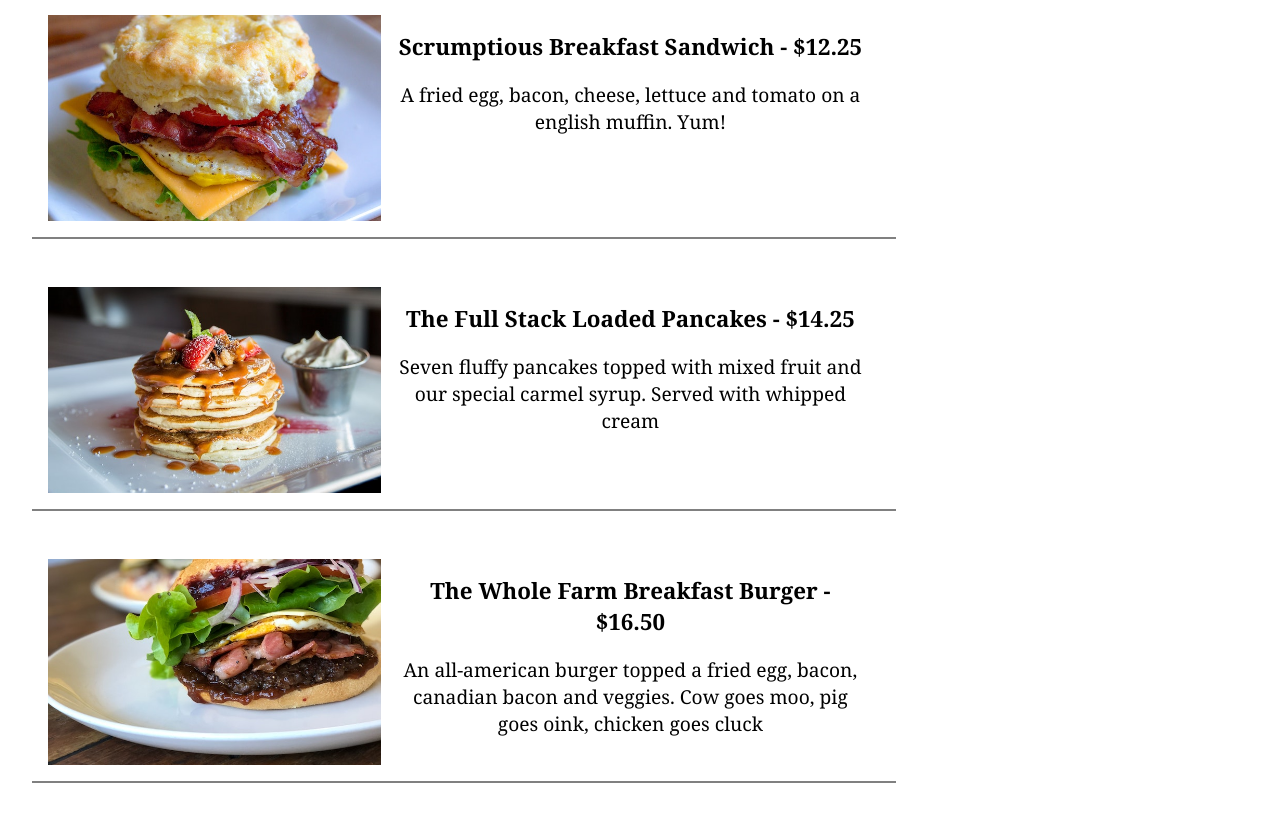
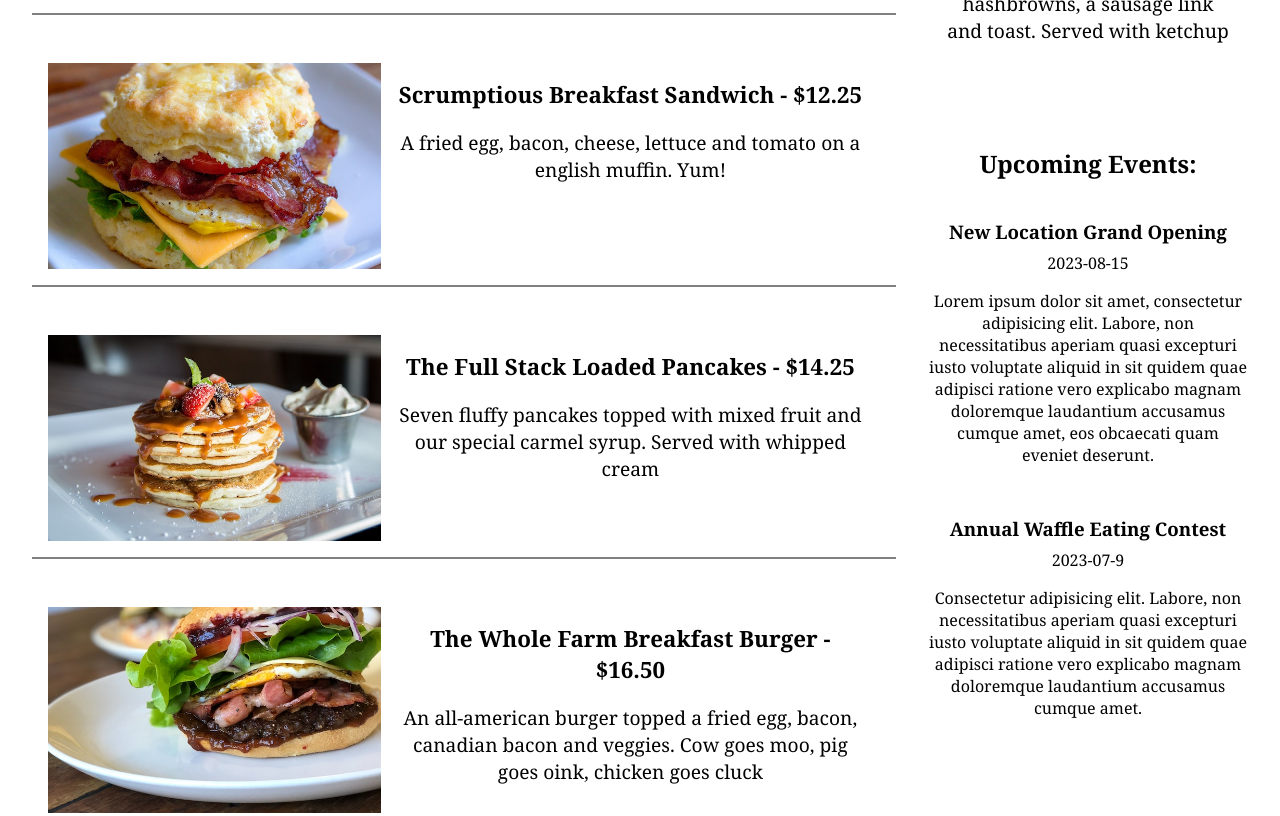
Before and after one commit to KSmith8888/Restaurant-Frontend, a website with bundled scripts: page index.html in a window 1280 px wide. Shown: the part 1101-1917 px from the top of the page. Built offline with nearby package versions, Linux system fonts and the light colour scheme; files whose address does not match are found by name.

Commit message:
Added event data and display functionality

```diff
--- /dev/null
+++ b/assets/default-event-data.json
@@ -0,0 +1,16 @@
+[
+    {
+        "_id": "1",
+        "title": "New Location Grand Opening",
+        "date": "2023-08-15",
+        "content": "Lorem ipsum dolor sit amet, consectetur adipisicing elit. Labore, non necessitatibus aperiam quasi excepturi iusto voluptate aliquid in sit quidem quae adipisci ratione vero explicabo magnam doloremque laudantium accusamus cumque amet, eos obcaecati quam eveniet deserunt.",
+        "__v": 1
+    },
+    {
+        "_id": "2",
+        "title": "Annual Waffle Eating Contest",
+        "date": "2023-07-9",
+        "content": "Consectetur adipisicing elit. Labore, non necessitatibus aperiam quasi excepturi iusto voluptate aliquid in sit quidem quae adipisci ratione vero explicabo magnam doloremque laudantium accusamus cumque amet.",
+        "__v": 1
+    }
+]
--- a/assets/styles/homepage.css
+++ b/assets/styles/homepage.css
@@ -18,6 +18,7 @@ img {
     border-bottom: 3px solid yellow;
     background-color: purple;
     color: yellow;
+    padding: 1.5em 0;
 }
 
 .main-heading {
@@ -33,7 +34,6 @@ img {
 .menu-heading {
     padding: 1em 0 0 2em;
     font-size: 1.5rem;
-    color: purple;
 }
 
 #menu-section {
@@ -50,8 +50,15 @@ img {
     padding: 2em 0 2em 2em;
 }
 
+#sidebar {
+    width: 30%;
+    display: flex;
+    flex-direction: column;
+    align-items: center;
+}
+
 #highlight-menu-item {
-    width: 30%;
+    width: 100%;
     margin: 0;
     padding: 1em;
     display: flex;
@@ -114,6 +121,26 @@ img {
     font-size: 1.2rem;
 }
 
+#events-container {
+    display: flex;
+    flex-direction: column;
+    align-items: center;
+    padding: 0 2em;
+    text-align: center;
+}
+
+.event-title {
+    margin: 1em 0 0 0;
+}
+
+.event-date {
+    margin: 0.5em;
+}
+
+.event-content {
+    margin: 0.5em 0 2em 0;
+}
+
 .footer {
     display: flex;
     justify-content: center;
--- a/index.html
+++ b/index.html
@@ -20,8 +20,13 @@
             <h2 class="menu-heading">Our Menu:</h2>
             <section id="menu-section">
                 <div id="main-menu-items"></div>
-                <div id="highlight-menu-item">
-                    <h2>Highlights:</h2>
+                <div id="sidebar">
+                    <div id="highlight-menu-item">
+                        <h2>Highlights:</h2>
+                    </div>
+                    <div id="events-container">
+                        <h2>Upcoming Events:</h2>
+                    </div>
                 </div>
             </section>
         </main>
--- a/src/homepage.ts
+++ b/src/homepage.ts
@@ -3,6 +3,9 @@ const mainMenuItems = <HTMLDivElement>(
 );
 const highlightMenuItem = <HTMLDivElement>(
     document.getElementById("highlight-menu-item")
+);
+const eventsContainer = <HTMLDivElement>(
+    document.getElementById("events-container")
 );
 
 interface MenuItem {
@@ -13,6 +16,14 @@ interface MenuItem {
     alt: string;
     highlight: boolean;
     path: string;
+    __v: number;
+}
+
+interface Event {
+    _id: string;
+    title: string;
+    date: string;
+    content: string;
     __v: number;
 }
 
@@ -51,6 +62,23 @@ function createMenuElements(data: MenuItem[]) {
     });
 }
 
+function createEventElements(data: Event[]) {
+    data.forEach((event) => {
+        const eventTitle = document.createElement("h3");
+        eventTitle.classList.add("event-title");
+        eventTitle.textContent = event.title;
+        eventsContainer.append(eventTitle);
+        const eventDate = document.createElement("p");
+        eventDate.classList.add("event-date");
+        eventDate.textContent = event.date;
+        eventsContainer.append(eventDate);
+        const eventContent = document.createElement("p");
+        eventContent.classList.add("event-content");
+        eventContent.textContent = event.content;
+        eventsContainer.append(eventContent);
+    });
+}
+
 async function getDefaultMenuData() {
     try {
         const response = await fetch("./assets/default-menu-data.json");
@@ -86,6 +114,38 @@ async function getDynamicMenuData() {
     }
 }
 
+async function getDynamicEventData() {
+    try {
+        const response = await fetch("http://127.0.0.1:3000/api/v1/events");
+        if (!response.ok) {
+            throw new Error(`Status error getting data ${response.status}`);
+        }
+        const data = await response.json();
+        if (data.length > 0) {
+            createEventElements(data);
+        } else {
+            getDefaultEventData();
+        }
+    } catch (err) {
+        console.error(err);
+        getDefaultEventData();
+    }
+}
+
+async function getDefaultEventData() {
+    try {
+        const response = await fetch("./assets/default-event-data.json");
+        if (!response.ok) {
+            throw new Error(`Status error getting data ${response.status}`);
+        }
+        const data = await response.json();
+        createEventElements(data);
+    } catch (err) {
+        console.error(err);
+    }
+}
+
 getDynamicMenuData();
+getDynamicEventData();
 
-export { MenuItem };
+export { MenuItem, Event };
```
